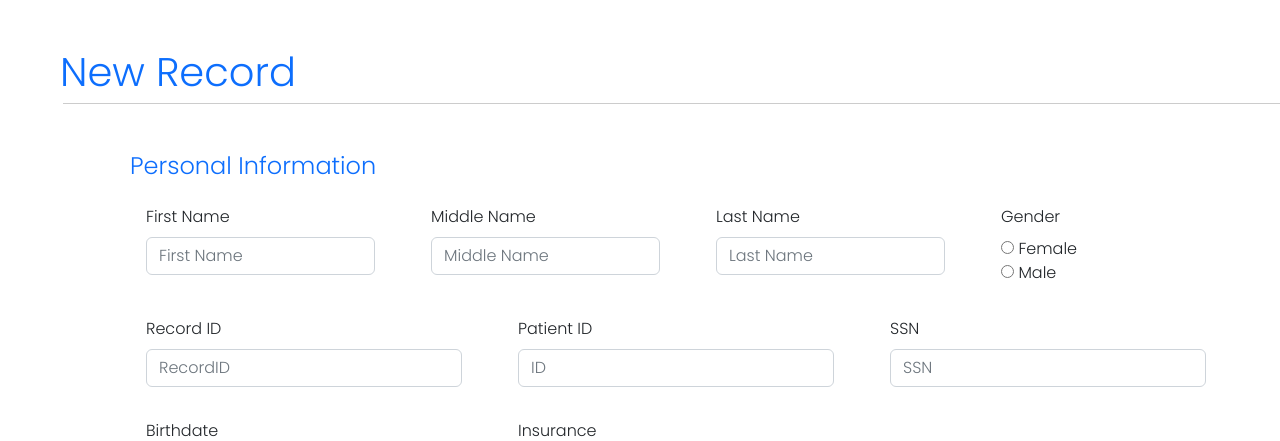
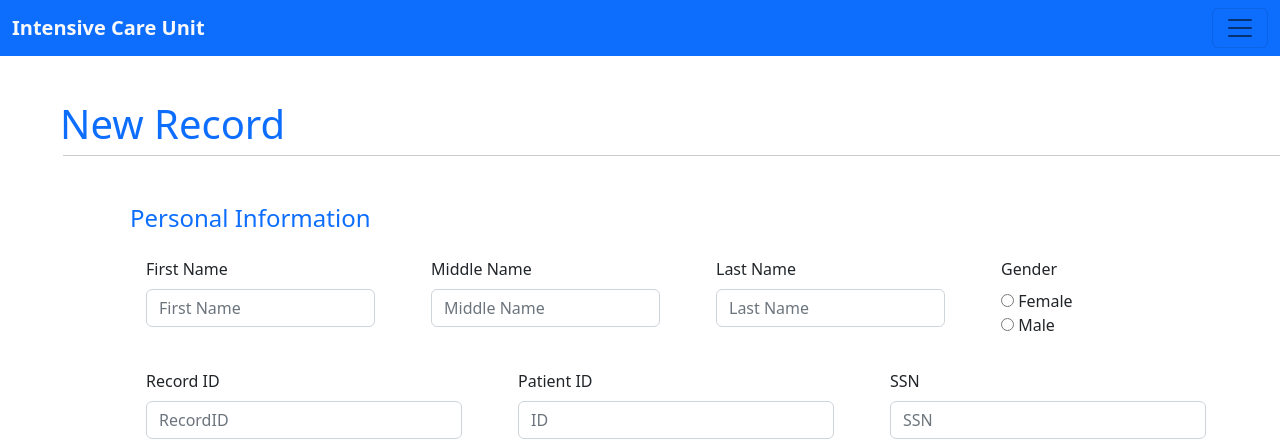
Before and after one commit to mariamgamal70/ICU-Management-System, a Flask app: page /receptionist_addrecord in a window 1280 px wide; the page is wider, and only the part inside the window is pictured. Shown: the top 441 px of that part. Run offline with Flask 2, Linux system fonts and the light colour scheme; data that the repository does not hold is empty; some libraries are stand-ins or nearby versions.

Commit message:
done elhamdulelah

```diff
--- a/Static/css/sidebar.css
+++ b/Static/css/sidebar.css
@@ -221,8 +221,22 @@ width: 50px;
 background: none;
 }
 
+.home-section{
+  position: relative;
+  /* min-height: 100vh; */
+  top: 0;
+  left: 78px;
+  width: calc(100% - 78px);
+  transition: all 0.5s ease;
+  z-index: 2;
+}
+.sidebar.open ~ .home-section{
+  left: 250px;
+  width: calc(100% - 250px);
+}
+
 @media (max-width: 420px) {
-.sidebar li .tooltip{
-  display: none;
+  .sidebar li .tooltip{
+    display: none;
+  }
 }
-}
--- a/Templates/Patient/patient_homepage.html
+++ b/Templates/Patient/patient_homepage.html
@@ -4,8 +4,7 @@
 <head>
   <meta charset="UTF-8">
   <meta name="viewport" content="width=device-width, initial-scale=1.0">
-  <link rel="stylesheet" href="../../Static/css/sidebar.css">
-  <link rel="stylesheet" href="../../Static/css/addrecord.css">
+  <link rel="stylesheet" href="{{ url_for('static', filename='/css/addrecord.css') }}">
   <link rel="preconnect" href="https:/fonts.googleapis.com">
   <link rel="preconnect" href="https://fonts.gstatic.com" crossorigin>
   <link href="https://fonts.googleapis.com/css2?family=Poppins:wght@300;700&display=swap" rel="stylesheet">
@@ -17,6 +16,7 @@
 </head>
 
 <body>
+    {%include 'patient/navbar.html'%}
     {%block content%}
     {%if data%}
    <div class="main-container m-5">
--- /dev/null
+++ b/Templates/receptionist/navbar.html
@@ -0,0 +1,58 @@
+<!DOCTYPE html>
+<html lang="en" dir="ltr">
+
+<head>
+  <meta charset="UTF-8">
+  <link rel="preconnect" href="https://fonts.googleapis.com">
+  <link rel="preconnect" href="https://fonts.gstatic.com" crossorigin>
+  <link href="https://fonts.googleapis.com/css2?family=Poppins:wght@300;700&display=swap" rel="stylesheet">
+  <link rel="stylesheet" href="https://cdnjs.cloudflare.com/ajax/libs/font-awesome/6.1.2/css/all.min.css">
+  <link href='https://unpkg.com/boxicons@2.0.7/css/boxicons.min.css' rel='stylesheet'>
+  <link href="https://cdn.jsdelivr.net/npm/bootstrap@5.2.3/dist/css/bootstrap.min.css" rel="stylesheet">
+  <script src="https://cdn.jsdelivr.net/npm/bootstrap@5.2.3/dist/js/bootstrap.bundle.min.js"></script>
+  <meta name="viewport" content="width=device-width, initial-scale=1.0">
+</head>
+<nav class="navbar navbar-primary bg-primary fixed-top gap mb-5">
+    <div class="container-fluid">
+      <a class="navbar-brand text-light fw-bold">Intensive Care Unit</a>
+      <button class="navbar-toggler" type="button" data-bs-toggle="offcanvas" data-bs-target="#offcanvasDarkNavbar" aria-controls="offcanvasDarkNavbar">
+        <span class="navbar-toggler-icon"></span>
+      </button>
+      <div class="offcanvas offcanvas-end text-bg-primary" tabindex="-1" id="offcanvasDarkNavbar" aria-labelledby="offcanvasDarkNavbarLabel">
+        <div class="offcanvas-header">
+          <h5 class="offcanvas-title text-light fw-bold" id="offcanvasDarkNavbarLabel">Patient Menu</h5>
+          <button type="button" class="btn-close btn-close-white" data-bs-dismiss="offcanvas" aria-label="Close"></button>
+        </div>
+        <div class="offcanvas-body">
+          <ul class="navbar-nav justify-content-end flex-grow-1 pe-3">
+            <li class="nav-item">
+                <a class="nav-link active" aria-current="page" href="http://127.0.0.1:5000/receptionist_homepage">
+                    <i class='bx bx-home text-light'></i>
+                    <span class="links_name text-light fw-bold">Home</span>
+                  </a>
+                  <span class="tooltip text-light fw-bold">Home</span>
+            </li>
+            <li class="nav-item">
+                <a class="nav-link active" aria-current="page" href="http://127.0.0.1:5000/receptionist_managerecords">
+                    <i class="fa-solid fa-hospital-user text-light"></i>
+                    <span class="links_name text-light fw-bold">Manage Records</span>
+                  </a>
+                  <span class="tooltip text-light fw-bold">Manage Records</span>
+            </li>
+                <li>
+                    <a class="nav-link active" aria-current="page" href="http://127.0.0.1:5000/index">
+                        <i class='bx bx-log-out text-light' id="log_out"></i>
+                        <span class="links_name text-light fw-bold">Log Out</span>
+                      </a>
+                      <span class="tooltip text-light fw-bold">Log Out</span>
+                </li>
+              </ul>
+            </li>
+          </ul>
+        </div>
+      </div>
+    </div>
+  </nav>
+  <div class="gap pt-1 mt-5 containerbody ">
+    {%block content%}{%endblock%}
+  </div>
--- a/Templates/receptionist/receptionist_addrecord.html
+++ b/Templates/receptionist/receptionist_addrecord.html
@@ -4,8 +4,7 @@
 <head>
   <meta charset="UTF-8">
   <meta name="viewport" content="width=device-width, initial-scale=1.0">
-  <link rel="stylesheet" href="../../Static/css/sidebar.css">
-  <link rel="stylesheet" href="../../Static/css/addrecord.css">
+  <link rel="stylesheet" href="{{ url_for('static', filename='/css/addrecord.css') }}">
   <link rel="preconnect" href="https:/fonts.googleapis.com">
   <link rel="preconnect" href="https://fonts.gstatic.com" crossorigin>
   <link href="https://fonts.googleapis.com/css2?family=Poppins:wght@300;700&display=swap" rel="stylesheet">
@@ -17,6 +16,7 @@
 </head>
 
 <body>
+  {%include 'receptionist/navbar.html'%}
   {%block content%}
   {%if data%}
   <div class="container-fluid m-5">
--- a/Templates/receptionist/receptionist_editrecord.html
+++ b/Templates/receptionist/receptionist_editrecord.html
@@ -4,8 +4,7 @@
 <head>
   <meta charset="UTF-8">
   <meta name="viewport" content="width=device-width, initial-scale=1.0">
-  <link rel="stylesheet" href="../../Static/css/sidebar.css">
-  <link rel="stylesheet" href="../../Static/css/addrecord.css">
+  <link rel="stylesheet" href="{{ url_for('static', filename='/css/addrecord.css') }}">
   <link rel="preconnect" href="https:/fonts.googleapis.com">
   <link rel="preconnect" href="https://fonts.gstatic.com" crossorigin>
   <link href="https://fonts.googleapis.com/css2?family=Poppins:wght@300;700&display=swap" rel="stylesheet">
@@ -17,6 +16,7 @@
 </head>
 
 <body>
+  {%include 'receptionist/navbar.html'%}
   {%block content%}
   {%if data%}
   <div class="container-fluid m-5">
--- a/Templates/receptionist/receptionist_homepage.html
+++ b/Templates/receptionist/receptionist_homepage.html
@@ -4,8 +4,7 @@
 <head>
     <meta charset="UTF-8">
     <meta name="viewport" content="width=device-width, initial-scale=1.0">
-    <link rel="stylesheet" href="../../Static/css/sidebar.css">
-    <link rel="stylesheet" href="../../Static/css/addrecord.css">
+    <link rel="stylesheet" href="{{ url_for('static', filename='/css/addrecord.css') }}">
     <link rel="preconnect" href="https:/fonts.googleapis.com">
     <link rel="preconnect" href="https://fonts.gstatic.com" crossorigin>
     <link href="https://fonts.googleapis.com/css2?family=Poppins:wght@300;700&display=swap" rel="stylesheet">
@@ -26,6 +25,7 @@
 </head>
 
 <body>
+    {%include 'receptionist/navbar.html'%}
     {%block content%}
     {%if data%}
     <div class="main-container m-5">
--- a/Templates/receptionist/receptionist_managerecords.html
+++ b/Templates/receptionist/receptionist_managerecords.html
@@ -4,8 +4,7 @@
 <head>
   <meta charset="UTF-8">
   <meta name="viewport" content="width=device-width, initial-scale=1.0">
-  <link rel="stylesheet" href="../../Static/css/sidebar.css">
-  <link rel="stylesheet" href="../../Static/css/managerecords.css">
+  <link rel="stylesheet" href="{{ url_for('static', filename='/css/managerecords.css') }}">
   <link rel="preconnect" href="https:/fonts.googleapis.com">
   <link rel="preconnect" href="https://fonts.gstatic.com" crossorigin>
   <link href="https://fonts.googleapis.com/css2?family=Poppins:wght@300;700&display=swap" rel="stylesheet">
@@ -17,6 +16,7 @@
 </head>
 
 <body>
+  {%include 'receptionist/navbar.html'%}
   {%block content%}
   {%if data%}
   <div class="main-container m-5">
--- a/Templates/receptionist/receptionist_viewrecord.html
+++ b/Templates/receptionist/receptionist_viewrecord.html
@@ -4,7 +4,6 @@
 <head>
   <meta charset="UTF-8">
   <meta name="viewport" content="width=device-width, initial-scale=1.0">
-  <link rel="stylesheet" href="../../Static/css/sidebar.css">
   <link rel="preconnect" href="https:/fonts.googleapis.com">
   <link rel="preconnect" href="https://fonts.gstatic.com" crossorigin>
   <link href="https://fonts.googleapis.com/css2?family=Poppins:wght@300;700&display=swap" rel="stylesheet">
@@ -15,6 +14,7 @@
     <title>Patient Record</title>
 </head>
 <body >
+    {%include 'receptionist/navbar.html'%}
     {%block content%}
     {%if data%}
      <div class="main-container m-5">
--- a/Templates/sidenavbar.html
+++ b/Templates/sidenavbar.html
@@ -31,6 +31,9 @@
     <div class="navbarcontent">
             <i class="fi fi-rr-menu-burger" style="color:black; font-size:xx-large; cursor: pointer;" id="menuicon" onclick="openmenu()"></i>
         </div>
+        <section class="home-section">
+            {%block content%}{%endblock%}
+        </section>
     <script src="{{ url_for('static', filename='/navbar.js') }}"></script>
 </body>
 </html>
```
Also changed, not shown: Templates/Patient/navbar.html (added, +58 -0 lines), Templates/Patient/patient_icuinfo.html (+6 -4 lines), Templates/Patient/sidebar.html (deleted, +0 -68 lines), Templates/nurse/ss.html (renamed from Templates/nurse/sidebar.html).
